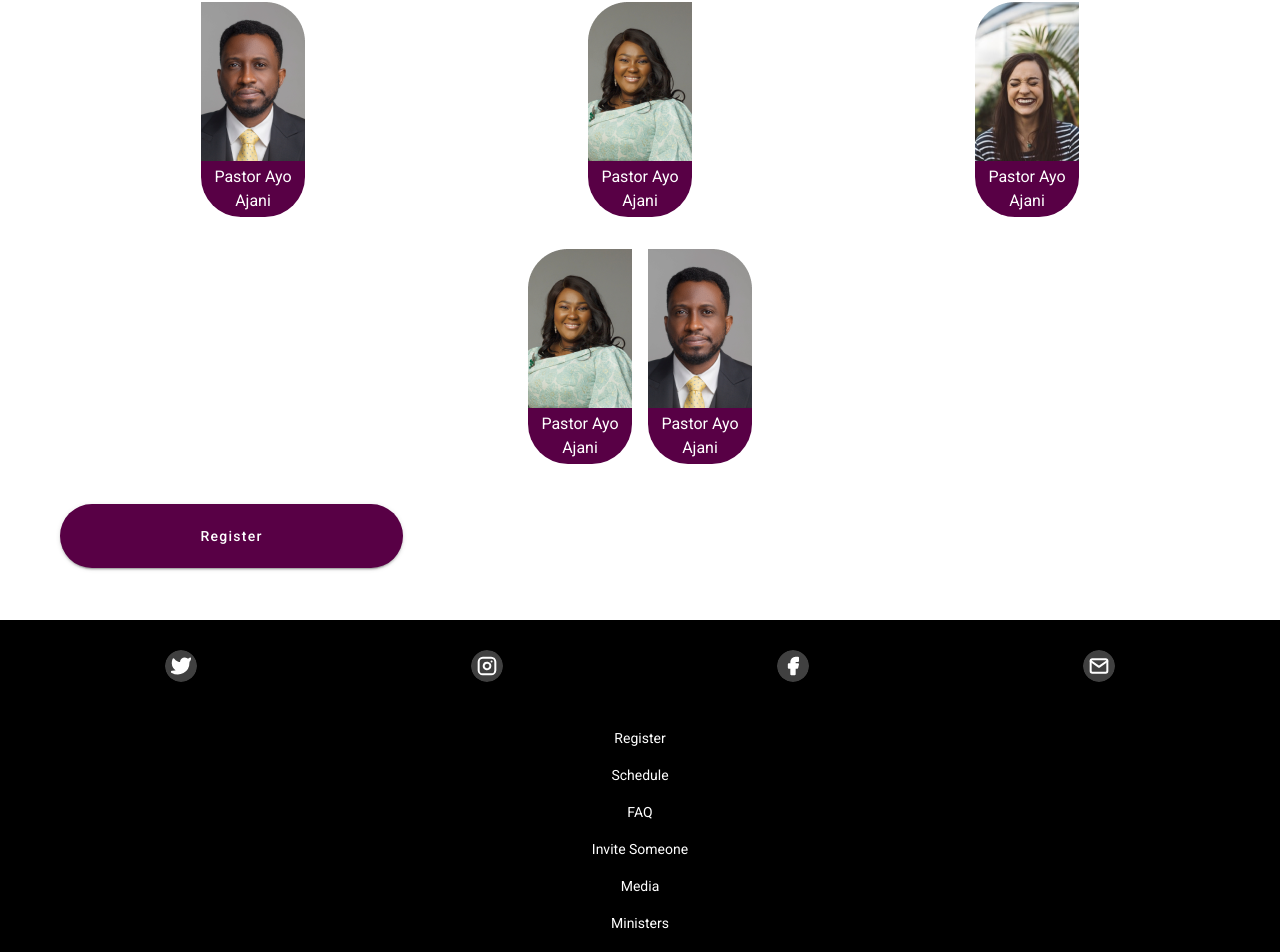
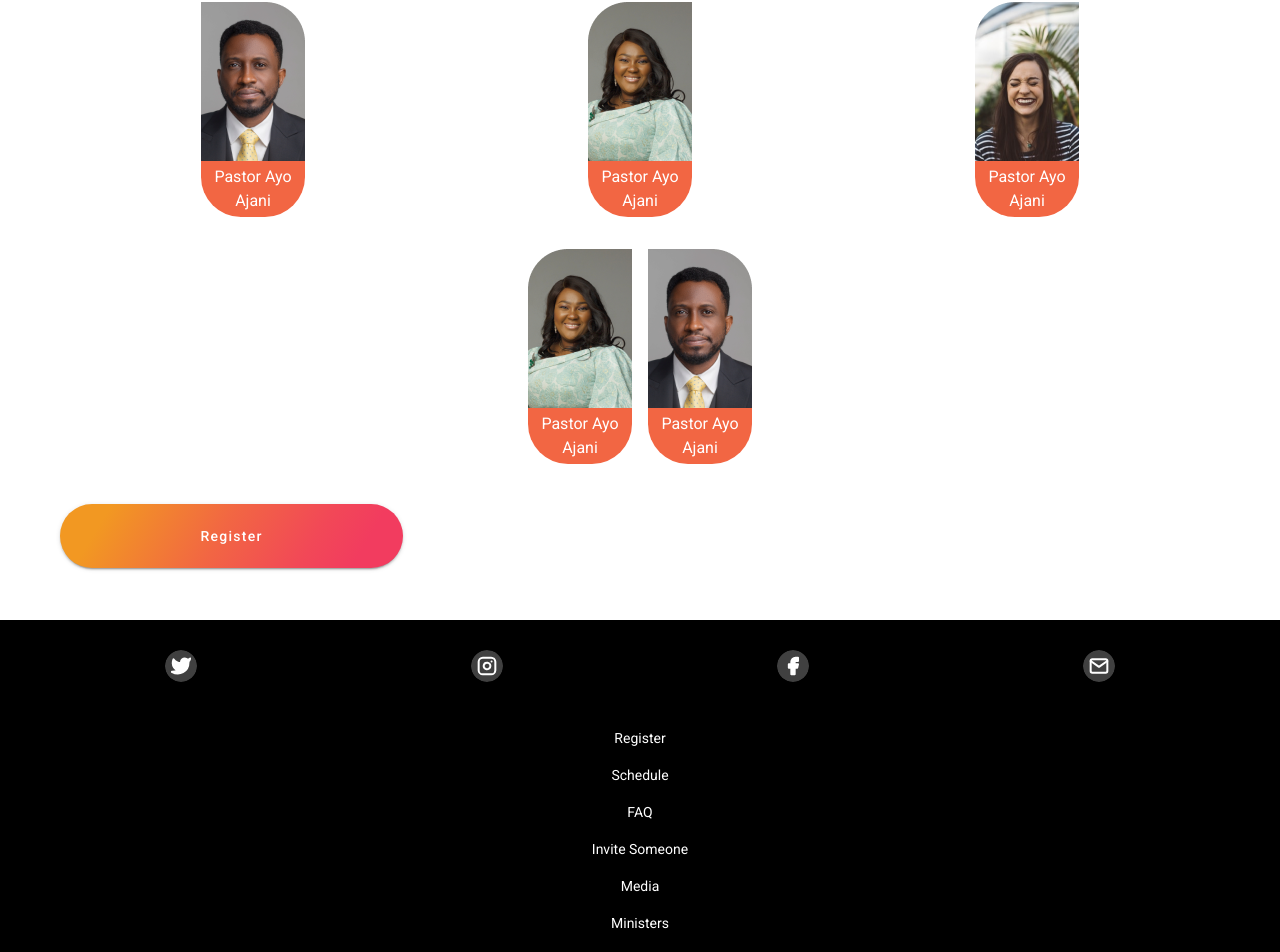
Before and after one commit to pemeraldy/2021-fest, a Nuxt app: page / in a window 1280 px wide. Shown: the part 670-1622 px from the top of the page. Built offline with nearby package versions, Linux system fonts and the light colour scheme.

Commit message:
changed ministers section

```diff
--- /dev/null
+++ b/components/BaseBtn.vue
@@ -0,0 +1,31 @@
+<template>
+  <div>
+    <v-btn height="64" class="theme-btn" dark width="343">{{ text }}</v-btn>
+  </div>
+</template>
+
+<script>
+export default {
+  name: 'BaseButton',
+  props: {
+    text: {
+      type: String,
+      default: 'Button',
+    },
+  },
+}
+</script>
+
+<style scoped>
+.theme-btn {
+  background: linear-gradient(
+    121deg,
+    #f29822 13.56%,
+    #f26643 46.86%,
+    #f24857 72.25%,
+    #f23c5f 86.44%
+  );
+  text-transform: capitalize;
+  border-radius: 100px;
+}
+</style>
--- a/components/Hero.vue
+++ b/components/Hero.vue
@@ -9,7 +9,8 @@
       </p> -->
     </div>
     <div class="btn-wrap mt-6 d-flex justify-center">
-      <v-btn height="64" class="register-btn" dark width="343">Register</v-btn>
+      <!-- <v-btn height="64" class="register-btn" dark width="343">Register</v-btn> -->
+      <BaseBtn text="Register" />
     </div>
   </div>
 </template>
--- a/components/Ministers.vue
+++ b/components/Ministers.vue
@@ -67,9 +67,7 @@
     </div>
     <div class="mt-10">
       <div class="btn-wrap">
-        <v-btn height="64" class="register-btn" color="#580045" dark width="343"
-          >Register</v-btn
-        >
+        <BaseBtn text="Register" />
       </div>
     </div>
   </div>
@@ -89,7 +87,7 @@ export default {}
     width: 100%;
   }
   .minister-name {
-    background-color: #580045;
+    background: #f26643;
     position: absolute;
     bottom: 0;
     @media screen and (max-width: 440px) {
```
